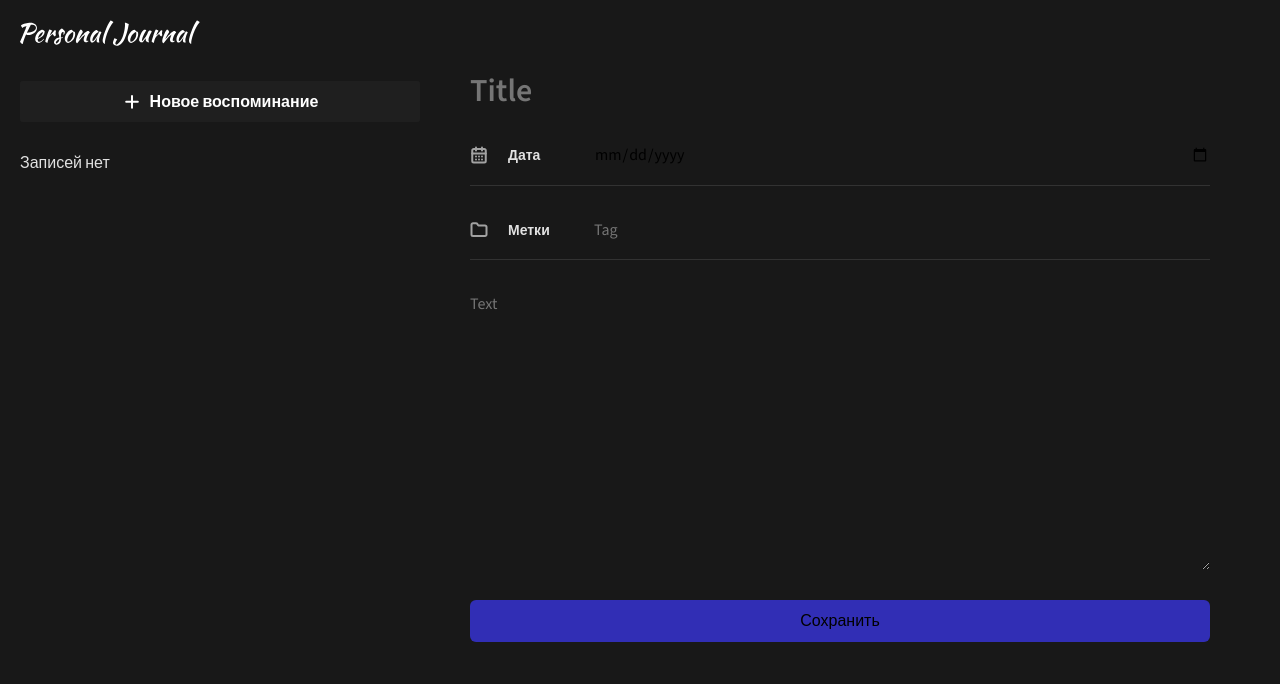
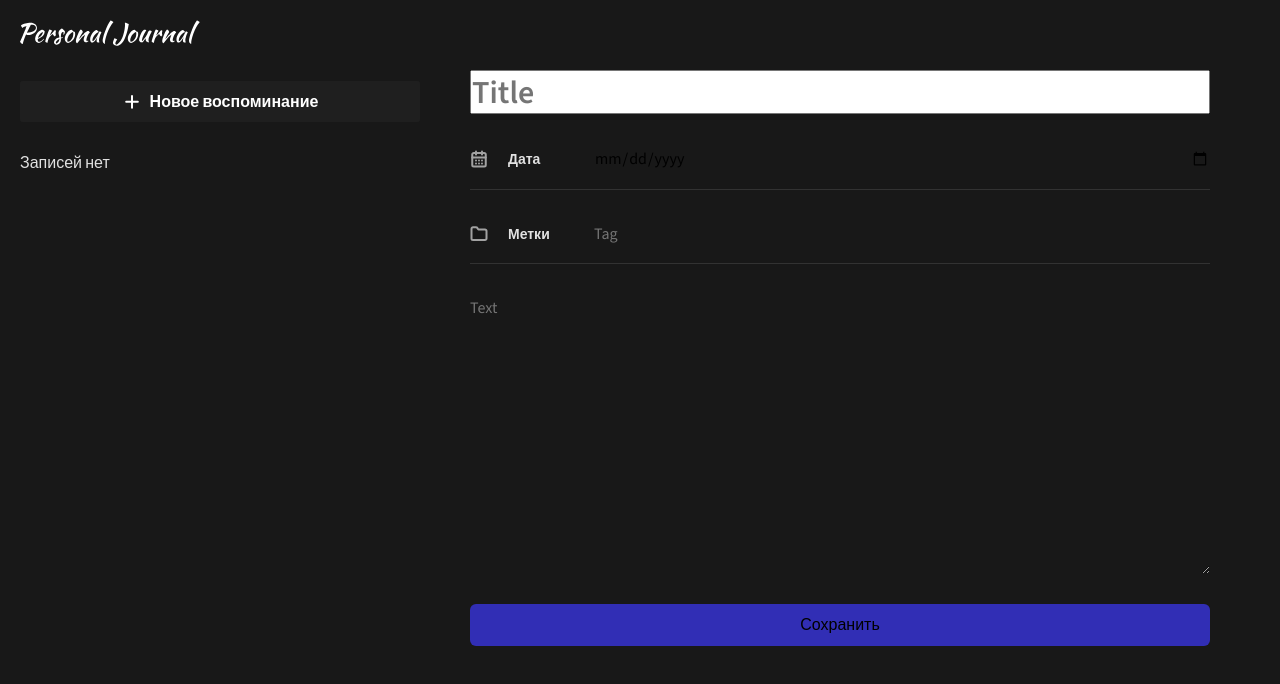
Before and after one commit to DyudinDaniil/basic-react, a React (Vite) app: page / in a window 1280 px wide. Shown: the top 684 px of the page. Built offline with nearby package versions, Linux system fonts and the light colour scheme.

Commit message:
010 make Input component

```diff
--- /dev/null
+++ b/src/components/Input/Input.jsx
@@ -0,0 +1,22 @@
+import { forwardRef } from 'react';
+
+import cn from 'classnames';
+
+import styles from './Input.module.css';
+
+const Input = forwardRef(function Input({ isValid = true, appearence = 'text', className, ...props }, ref) {
+
+	return (
+		<input
+			{...props}
+			ref={ref}
+			className={cn(className, {
+				[styles['invalid']]: !isValid,
+				[styles['input-title']]: appearence === 'title',
+				[styles['input']]: appearence === 'text'
+			})} />
+	);
+
+});
+
+export default Input;
--- /dev/null
+++ b/src/components/Input/Input.module.css
@@ -0,0 +1,20 @@
+.input {
+  display: block;
+  width: 100%;
+  font-size: 16px;
+  font-weight: 400;
+  line-height: 28px;
+  border: none;
+  background: none;
+}
+
+.input-title {
+  font-size: 32px;
+  font-weight: 600;
+  line-height: 40.22px;
+}
+
+.invalid {
+  border: 1px solid red;
+  background-color: rgb(68, 6, 6);
+}
--- a/src/components/JournalForm/JournalForm.jsx
+++ b/src/components/JournalForm/JournalForm.jsx
@@ -2,6 +2,7 @@ import { useEffect, useReducer, useRef, useState } from 'react';
 import cn from 'classnames';
 
 import Button from '../Button/Buttion';
+import Input from '../Input/Input';
 
 import styles from './JournalForm.module.css';
 
@@ -67,16 +68,15 @@ function JournalForm({ onSubmit }) {
 	return (
 		<form className={styles['journal-form']} onSubmit={addJournalItem}>
 
-			<input
+			<Input
+				appearence="title"
 				type="title"
 				name="title"
 				placeholder="Title"
 				value={values.title}
+				isValid={isValid.title}
 				onChange={onChange}
-				ref={titleRef}
-				className={cn(styles['input-title'], {
-					[styles['invalid']]: !isValid.title
-				})} />
+				ref={titleRef} />
 
 			<div className={styles['input-wrap']}>
 				<label htmlFor="date" className={styles['label']}>
@@ -84,16 +84,14 @@ function JournalForm({ onSubmit }) {
 					<span>Дата</span>
 				</label>
 
-				<input
+				<Input
 					type="date"
 					name="date"
 					id="date"
 					value={values.date}
+					isValid={isValid.date}
 					onChange={onChange}
-					ref={dateRef}
-					className={cn(styles['input'], {
-						[styles['invalid']]: !isValid.date
-					})} />
+					ref={dateRef} />
 			</div>
 
 			<div className={styles['input-wrap']}>
@@ -102,19 +100,18 @@ function JournalForm({ onSubmit }) {
 					<span>Метки</span>
 				</label>
 
-				<input
+				<Input
 					type="text"
 					name="tag"
 					id="tag"
 					placeholder="Tag"
 					onChange={onChange}
-					value={values.tag}
-					className={styles['input']}/>
+					value={values.tag} />
 			</div>
 
 			<textarea
 				name="text"
-				id=""
+				id="text"
 				cols="30"
 				rows="10"
 				placeholder="Text"
--- a/src/components/JournalForm/JournalForm.module.css
+++ b/src/components/JournalForm/JournalForm.module.css
@@ -35,15 +35,6 @@ span {
   background: none;
 }
 
-.input-title {
-  display: block;
-  font-size: 32px;
-  font-weight: 600;
-  line-height: 40.22px;
-  border: none;
-  background: none;
-}
-
 .invalid {
   border: 1px solid red;
   background-color: rgb(68, 6, 6);
```
